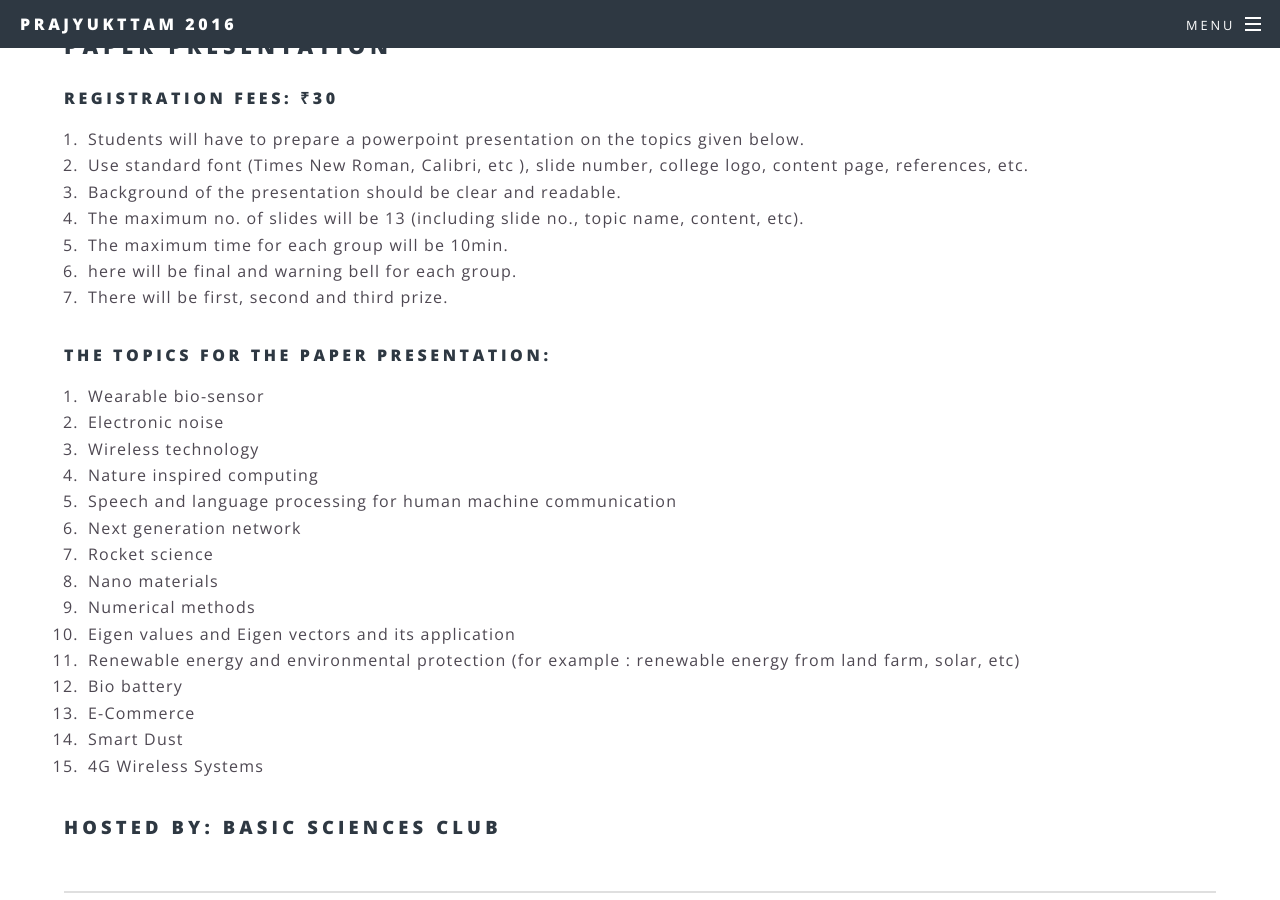
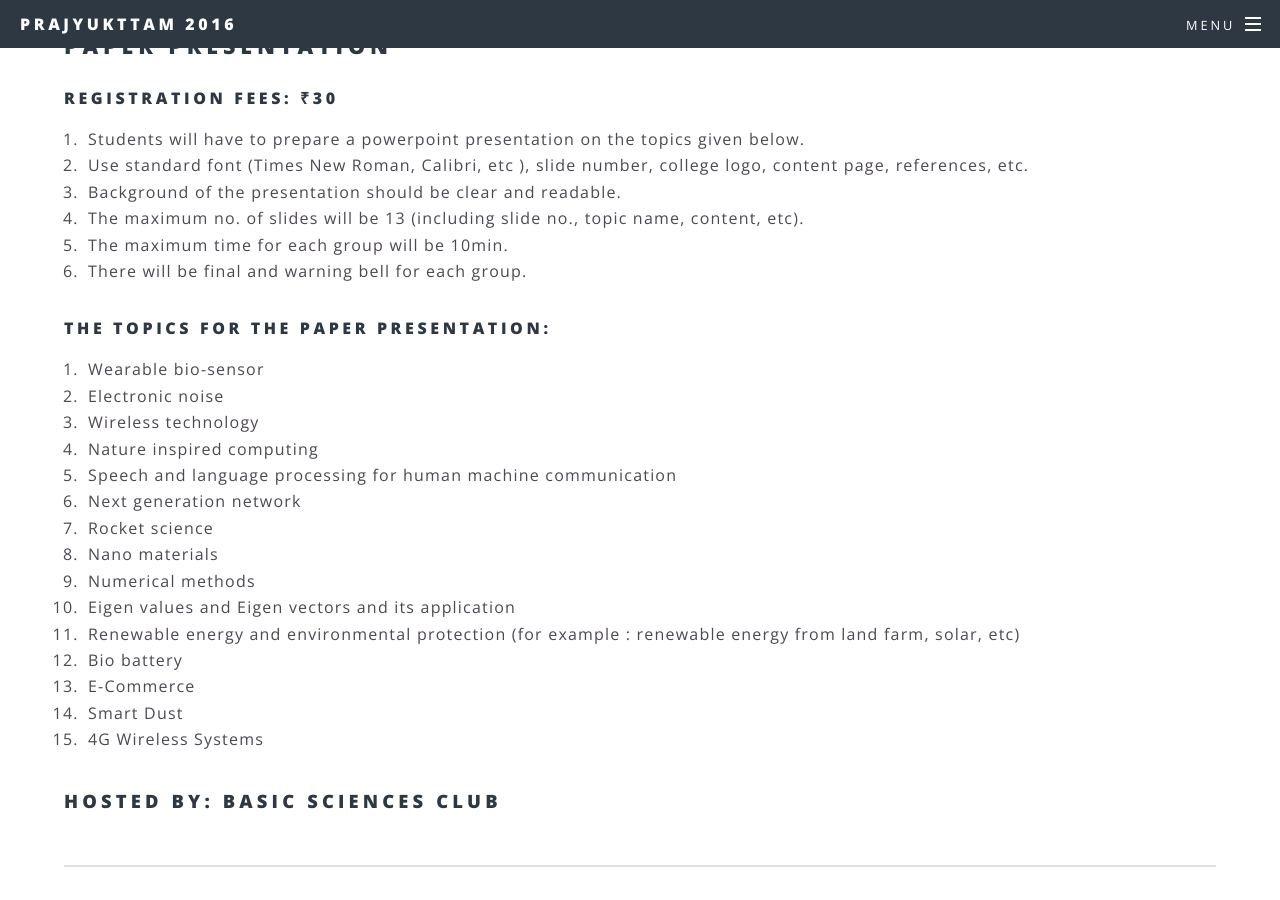
Before and after one commit to skyhitblog/prajyukttam.github.io, a Jekyll site: the page built from nontechnical.html, in a window 1280 px wide and 900 px high, scrolled down 830 px. Built offline with Jekyll 4.4.1, drawn with Linux system fonts in a browser that asks for light colours; nearby versions of some CDN libraries; library files that are not in the unit come from our copies.

Commit message:
updated pages

```diff
--- a/nontechnical.html
+++ b/nontechnical.html
@@ -22,8 +22,7 @@ tag: Basic Sciences and Debate Club Events
 <li>Background of the presentation should be clear and readable.</li>
 <li>The maximum no. of slides will be 13 (including slide no., topic name, content, etc).</li>
 <li>The maximum time for each group will be 10min.</li>
-<li>here will be final and warning bell for each group.</li>
-<li>There will be first, second and third prize.</li>
+<li>There will be final and warning bell for each group.</li>
 </ol>
 <h4>The topics for the Paper Presentation:</h4>
 <ol>
```
Also changed, not shown: 2 other files.
